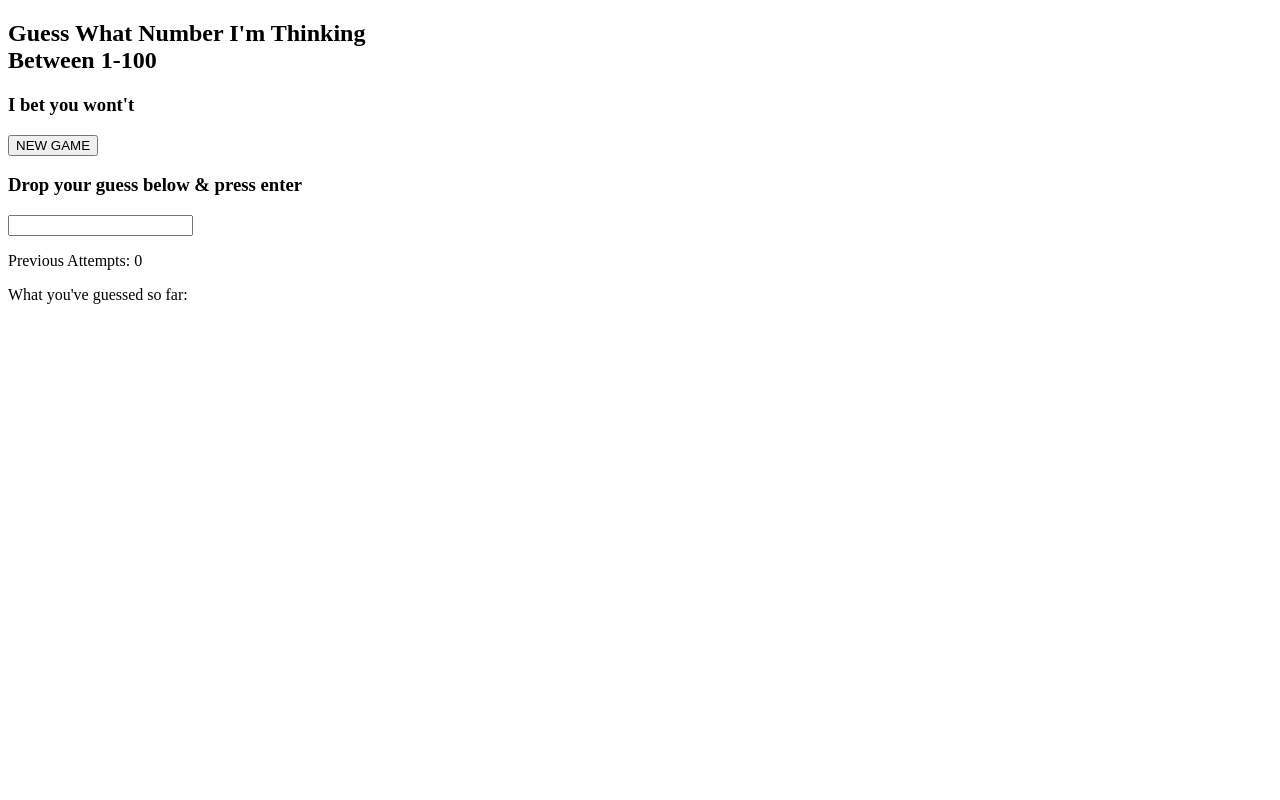
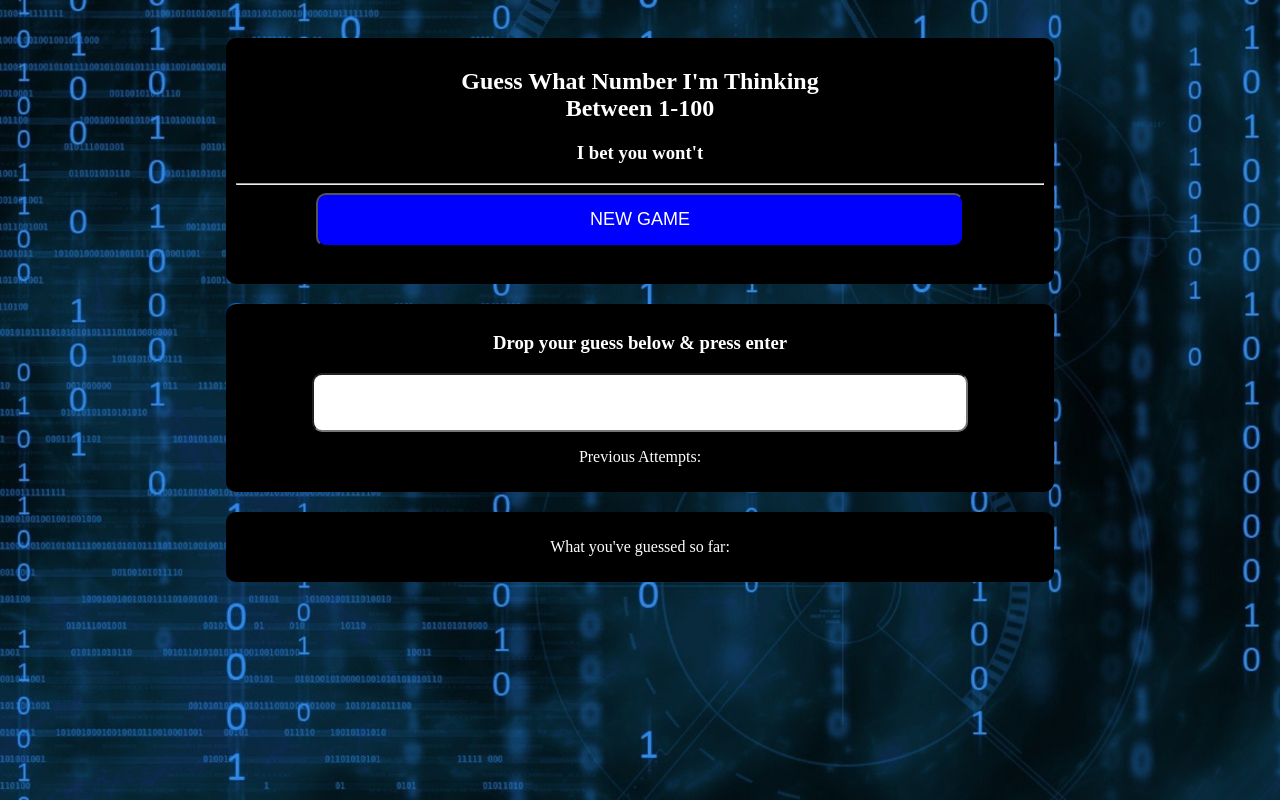
Before and after one commit to SethMatic/numbergame, a plain HTML site: page index.html in a window 1280 px wide. Drawn offline with Linux system fonts and the light colour scheme.

Commit message:
updated version. Want to do a little more styling

```diff
--- a/assets/css/style.css
+++ b/assets/css/style.css
@@ -0,0 +1,41 @@
+body{
+    font-size: medium;
+    background: url("assets/images/game.jpg") no-repeat center center fixed;
+    background-size: cover;
+}
+
+#container{
+    max-width: 80%;
+    margin: 0 auto;
+    text-align: center;
+    border-radius: 10px;
+    padding:10px;
+
+}
+
+.panel{
+    max-width: 80%;
+    margin:20px auto;
+    border-radius: 10px;
+    padding:10px;
+    background:black;
+    color:white;
+
+}
+
+button{
+    background:blue;
+    height:3em;
+    width: 80%;
+    margin-bottom: 1.5em;
+    border-radius: 10px;
+    color:white;
+    font-size: large;
+}
+
+input{
+    border-radius: 10px;
+    width:80%;
+    text-align: center;
+    height: 4em;
+}
--- a/assets/javascript/game.js
+++ b/assets/javascript/game.js
@@ -1,22 +1,33 @@
-var randomNumber = getRandomNumber(20);
-var guess;
-var guessCount = 0;
-var correctGuess = false;
+var computerGuess;
+var userGuesses = [];
+var attempts = 0;
 
-function getRandomNumber(upper){
-    var num = Math.floor(Math.random()*upper) +1;
-    return num;
+function newGame(){
+    window.location.reload();
 }
 
-while(true){
-    guess = prompt('I am thinking of a number between 1 and 50. What is it?')
-    guessCount += 1;
-    if (parseInt(guess) === randomNumber){
-        correctGuess = true;
-        break;
-    }
+function init() {
+    computerGuess = Math.floor(Math.random() * 100 + 1);
 }
 
-document.write('<h1>You Guessed the Number!');
+function compareGuess(){
+    var userGuess = document.getElementById('inputBox').value;
 
-document.write('It took you'+" "+ guessCount+'tries to guess the number'+" "+randomNumber);
+    userGuesses.push(userGuess);
+    document.getElementById('guessLog').innerHTML = userGuesses;
+
+    attempts++;
+    document.getElementById('attempts').innerHTML = attempts;
+
+
+if(userGuess > computerGuess){
+    document.getElementById('textOutput').innerHTML= "You're too high!";
+    document.getElementById('inputBox').value = "";
+
+} else if (userGuess < computerGuess){
+    document.getElementById('textOutput').innerHTML= "Too low my friend!";
+    document.getElementById('inputBox').value = "";
+} else{
+    document.getElementById('textOutput').innerHTML= "YOU GOT IT!";
+}
+}
--- a/index.html
+++ b/index.html
@@ -4,23 +4,26 @@
     <meta charset="UTF-8">
     <meta name="viewport" content="width=device-width, initial-scale=1.0">
     <meta http-equiv="X-UA-Compatible" content="ie=edge">
-
     <link rel="stylesheet" href="assets/css/style.css">
     <title>Number Guess</title>
+    <style>
+    body{background-image: url("assets/images/game.jpg")}
+    </style>
 </head>
 
-<body>
+<body onload="init()">
            <div id="container">
                <div class = "panel">
                    <h2>Guess What Number I'm Thinking<br>Between 1-100</h2>
                    <h3>I bet you wont't</h3>
-                   <button>NEW GAME</button>
+                   <hr>
+                   <button onclick="newGame()">NEW GAME</button>
             </div>
 
             <div class="panel">
-                <h3>Drop your guess below & press enter</h3>
-                <input type="number">
-                <p>Previous Attempts: <span>0</span></p>
+                <h3 id="textOutput">Drop your guess below & press enter</h3>
+                <input type="number" id="inputBox" onchange="compareGuess()">
+                <p>Previous Attempts: <span id="attempts"> </span></p>
             </div>
 
 
@@ -31,6 +34,9 @@
 
 
            </div>
+    <script src="assets/javascript/game.js">
+
+        </script>
 
 </body>
 </html>
```
Also changed, not shown: assets/images/80s.jpg (added).
